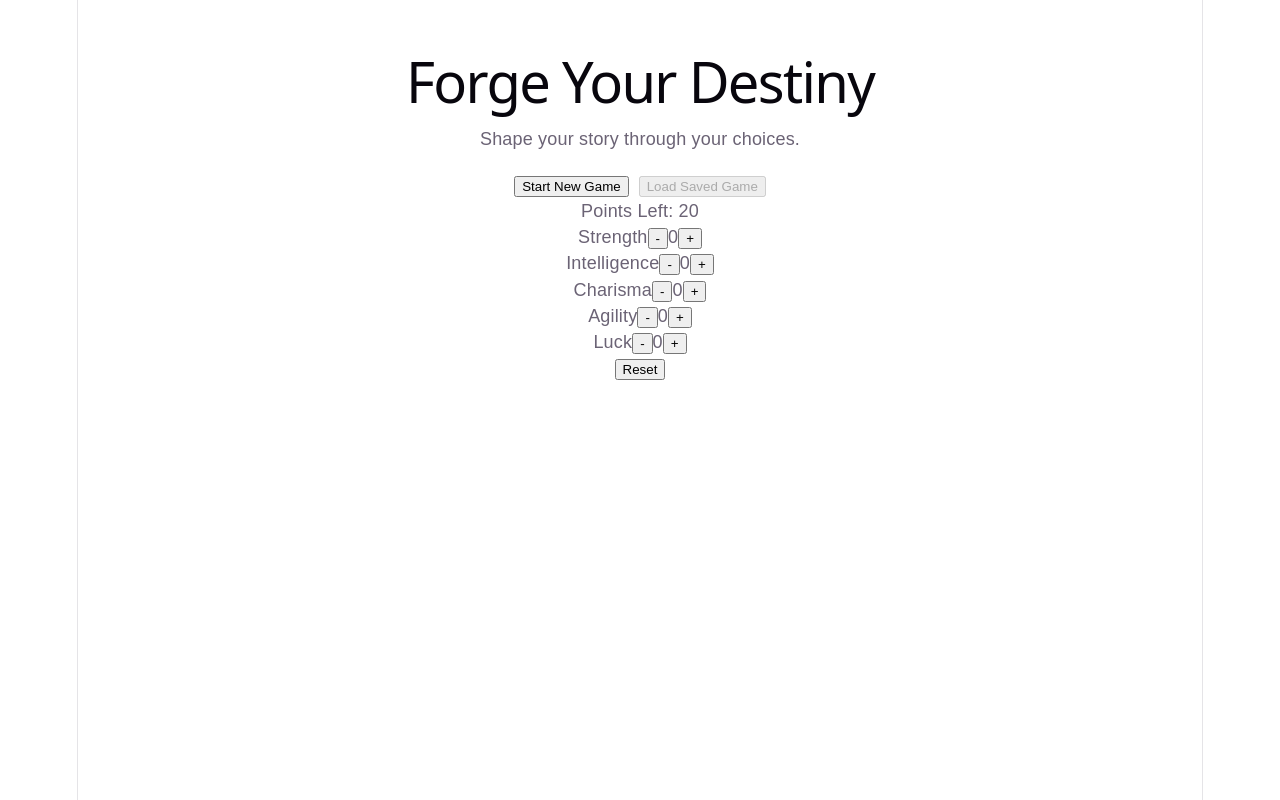
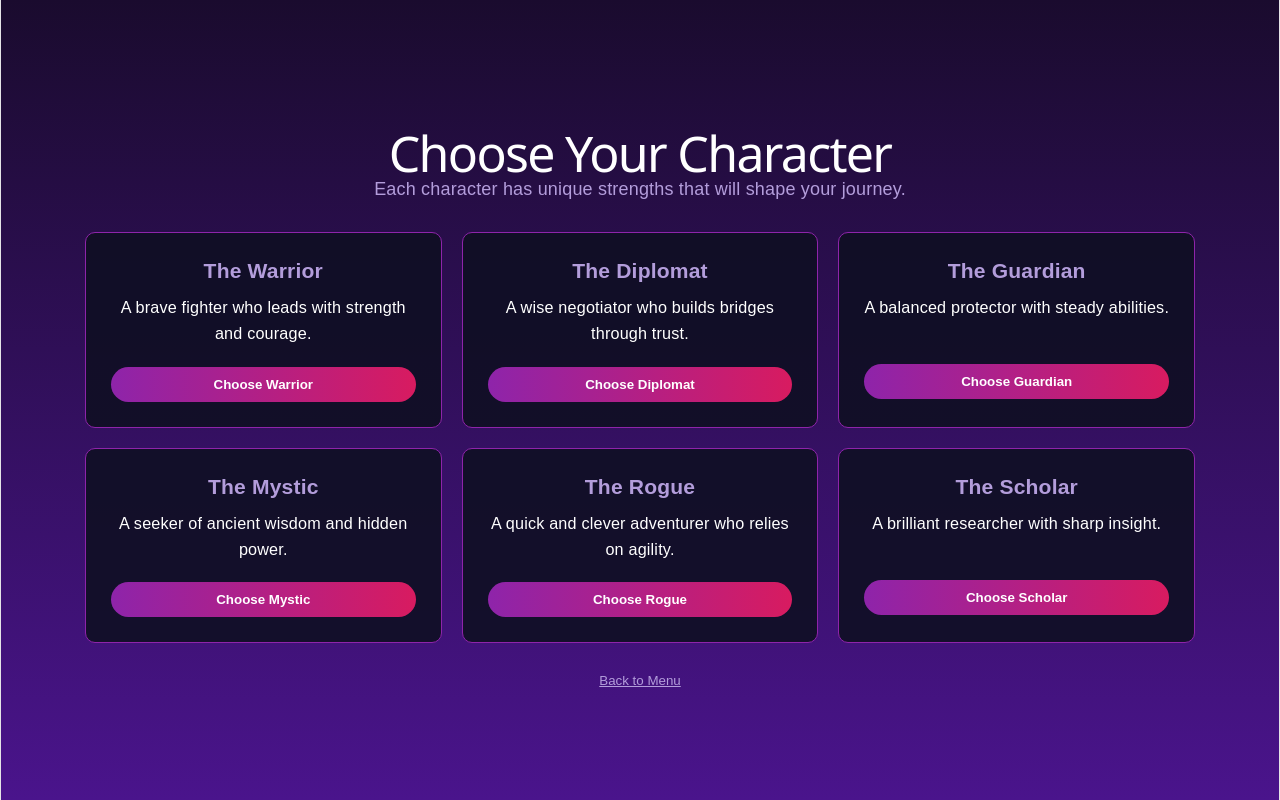
Before and after one commit to gxaldanah/Group-15-project-CSCE3444, a React (Vite) app: page / in a window 1280 px wide. Both pictures are taken after a click on the button "Start New Game". Built offline with nearby package versions, Linux system fonts and the light colour scheme.

Commit message:
Main Menu and Character Selection UI

```diff
--- a/src/App.css
+++ b/src/App.css
@@ -1,184 +1,129 @@
-.counter {
-  font-size: 16px;
-  padding: 5px 10px;
-  border-radius: 5px;
-  color: var(--accent);
-  background: var(--accent-bg);
-  border: 2px solid transparent;
-  transition: border-color 0.3s;
-  margin-bottom: 24px;
-
-  &:hover {
-    border-color: var(--accent-border);
-  }
-  &:focus-visible {
-    outline: 2px solid var(--accent);
-    outline-offset: 2px;
-  }
+* {
+  margin: 0;
+  padding: 0;
+  box-sizing: border-box;
 }
 
-.hero {
-  position: relative;
-
-  .base,
-  .framework,
-  .vite {
-    inset-inline: 0;
-    margin: 0 auto;
+html, body, #root {
+  width: 100%;
+  height: 100%;
+  overflow: hidden;
+  background: linear-gradient(to bottom, #1a0b2e, #4a148c);
+  font-family: Arial, sans-serif;
 }
 
-  .base {
-    width: 170px;
-    position: relative;
-    z-index: 0;
+.main-menu-container {
+  height: 100vh;
+  display: flex;
+  justify-content: center;
+  align-items: center;
 }
 
-  .framework,
-  .vite {
-    position: absolute;
+.menu-card {
+  background-color: rgba(0, 0, 0, 0.6);
+  padding: 50px;
+  border-radius: 15px;
+  border: 2px solid #8e24aa;
+  text-align: center;
 }
 
-  .framework {
-    z-index: 1;
-    top: 34px;
-    height: 28px;
-    transform: perspective(2000px) rotateZ(300deg) rotateX(44deg) rotateY(39deg)
-      scale(1.4);
+.game-title {
+  color: white;
+  font-size: 50px;
+  margin-bottom: 10px;
 }
 
-  .vite {
-    z-index: 0;
-    top: 107px;
-    height: 26px;
-    width: auto;
-    transform: perspective(2000px) rotateZ(300deg) rotateX(40deg) rotateY(39deg)
-      scale(0.8);
-  }
+.game-subtitle {
+  color: #b39ddb;
+  margin-bottom: 30px;
 }
 
-#center {
+.button-group {
   display: flex;
   flex-direction: column;
-  gap: 25px;
-  place-content: center;
-  place-items: center;
-  flex-grow: 1;
-
-  @media (max-width: 1024px) {
-    padding: 32px 20px 24px;
-    gap: 18px;
-  }
+  gap: 15px;
 }
 
-#next-steps {
-  display: flex;
-  border-top: 1px solid var(--border);
-  text-align: left;
-
-  & > div {
-    flex: 1 1 0;
-    padding: 32px;
-    @media (max-width: 1024px) {
-      padding: 24px 20px;
-    }
+.menu-button {
+  padding: 15px 30px;
+  font-size: 18px;
+  font-weight: bold;
+  border-radius: 25px;
+  border: none;
+  cursor: pointer;
 }
 
-  .icon {
-    margin-bottom: 16px;
-    width: 22px;
-    height: 22px;
+.start-button {
+  background: #d81b60;
+  color: white;
 }
 
-  @media (max-width: 1024px) {
-    flex-direction: column;
-    text-align: center;
-  }
+.load-button:disabled {
+  background: #444;
+  color: #888;
+  cursor: not-allowed;
 }
 
-#docs {
-  border-right: 1px solid var(--border);
-
-  @media (max-width: 1024px) {
-    border-right: none;
-    border-bottom: 1px solid var(--border);
-  }
+/* Character Selection Grid Styling  */
+.selection-overlay {
+  width: 90%;
+  max-width: 1200px;
+  text-align: center;
+  padding: 20px;
 }
 
-#next-steps ul {
-  list-style: none;
-  padding: 0;
-  display: flex;
-  gap: 8px;
-  margin: 32px 0 0;
-
-  .logo {
-    height: 18px;
+.character-grid {
+  display: grid;
+  grid-template-columns: repeat(3, 1fr); /* 3 columns as per demo  */
+  gap: 20px;
+  margin-top: 30px;
 }
 
-  a {
-    color: var(--text-h);
-    font-size: 16px;
-    border-radius: 6px;
-    background: var(--social-bg);
-    display: flex;
-    padding: 6px 12px;
-    align-items: center;
-    gap: 8px;
-    text-decoration: none;
-    transition: box-shadow 0.3s;
-
-    &:hover {
-      box-shadow: var(--shadow);
-    }
-    .button-icon {
-      height: 18px;
-      width: 18px;
-    }
+@media (max-width: 900px) {
+  .character-grid { grid-template-columns: repeat(2, 1fr); }
 }
 
-  @media (max-width: 1024px) {
-    margin-top: 20px;
-    flex-wrap: wrap;
-    justify-content: center;
-
-    li {
-      flex: 1 1 calc(50% - 8px);
+.char-card {
+  background: rgba(15, 15, 35, 0.9);
+  border: 1px solid #8e24aa;
+  padding: 25px;
+  border-radius: 10px;
+  color: white;
+  transition: transform 0.2s;
 }
 
-    a {
-      width: 100%;
-      justify-content: center;
-      box-sizing: border-box;
-    }
-  }
+.char-card:hover {
+  transform: translateY(-5px);
+  border-color: #d81b60;
 }
 
-#spacer {
-  height: 88px;
-  border-top: 1px solid var(--border);
-  @media (max-width: 1024px) {
-    height: 48px;
-  }
+.char-card h3 {
+  margin-bottom: 10px;
+  color: #b39ddb;
 }
 
-.ticks {
-  position: relative;
-  width: 100%;
-
-  &::before,
-  &::after {
-    content: '';
-    position: absolute;
-    top: -4.5px;
-    border: 5px solid transparent;
+.char-card p {
+  font-size: 0.9rem;
+  margin-bottom: 20px;
+  min-height: 50px;
 }
 
-  &::before {
-    left: 0;
-    border-left-color: var(--border);
+.select-btn {
+  background: linear-gradient(90deg, #8e24aa, #d81b60);
+  border: none;
+  color: white;
+  padding: 10px 20px;
+  border-radius: 20px;
+  cursor: pointer;
+  font-weight: bold;
+  width: 100%;
 }
-  &::after {
-    right: 0;
-    border-right-color: var(--border);
+
+.back-link {
+  margin-top: 30px;
+  background: none;
+  border: none;
+  color: #b39ddb;
+  text-decoration: underline;
+  cursor: pointer;
 }
-}
--- a/src/App.tsx
+++ b/src/App.tsx
@@ -1,24 +1,56 @@
-import PointAllocation from "./PointAllocation";
-console.log(PointAllocation);
+import React, { useState } from 'react';
+import './App.css';
 
 function App() {
+  const [screen, setScreen] = useState('menu');
+
+  // Character Data from Sprint 1 Report [cite: 76-95]
+  const characters = [
+    { id: 'warrior', name: 'The Warrior', desc: 'A brave fighter who leads with strength and courage.' },
+    { id: 'diplomat', name: 'The Diplomat', desc: 'A wise negotiator who builds bridges through trust.' },
+    { id: 'guardian', name: 'The Guardian', desc: 'A balanced protector with steady abilities.' },
+    { id: 'mystic', name: 'The Mystic', desc: 'A seeker of ancient wisdom and hidden power.' },
+    { id: 'rogue', name: 'The Rogue', desc: 'A quick and clever adventurer who relies on agility.' },
+    { id: 'scholar', name: 'The Scholar', desc: 'A brilliant researcher with sharp insight.' }
+  ];
+
+  if (screen === 'charSelect') {
+    return (
+      <div className="main-menu-container">
+        <div className="selection-overlay">
+          <h1 className="game-title">Choose Your Character</h1>
+          <p className="game-subtitle">Each character has unique strengths that will shape your journey.</p>
+
+          <div className="character-grid">
+            {characters.map((char) => (
+              <div key={char.id} className="char-card">
+                <h3>{char.name}</h3>
+                <p>{char.desc}</p>
+                <button className="select-btn" onClick={() => alert(`Selected ${char.name}`)}>
+                  Choose {char.name.split(' ')[1]}
+                </button>
+              </div>
+            ))}
+          </div>
+
+          <button className="back-link" onClick={() => setScreen('menu')}>Back to Menu</button>
+        </div>
+      </div>
+    );
+  }
+
   return (
-    <div style={{ padding: "2rem", fontFamily: "Arial" }}>
-      <h1>Forge Your Destiny</h1>
-      <p>Shape your story through your choices.</p>
-
-      <div style={{ marginTop: "20px" }}>
-        <button style={{ marginRight: "10px" }}>
-          Start New Game
-        </button>
-
-        <button disabled>
-          Load Saved Game
-        </button>
-      </div>
-
-      <div style={{ marginTop: "40px:"}}>
-        <PointAllocation />
+    <div className="main-menu-container">
+      <div className="menu-card">
+        <h1 className="game-title">Forge Your Destiny</h1>
+        <br />
+        <p className="game-subtitle">Shape your story through your choices.</p>
+        <div className="button-group">
+          <button className="menu-button start-button" onClick={() => setScreen('charSelect')}>
+            Start New Game
+          </button>
+          <button className="menu-button load-button" disabled>No Saved Games</button>
+        </div>
       </div>
     </div>
   );
```
Also changed, not shown: src/MainMenu.css (deleted, +0 -79 lines), src/MainMenu.tsx (deleted, +0 -40 lines). Lines whose indentation alone changed are shown as unchanged.
